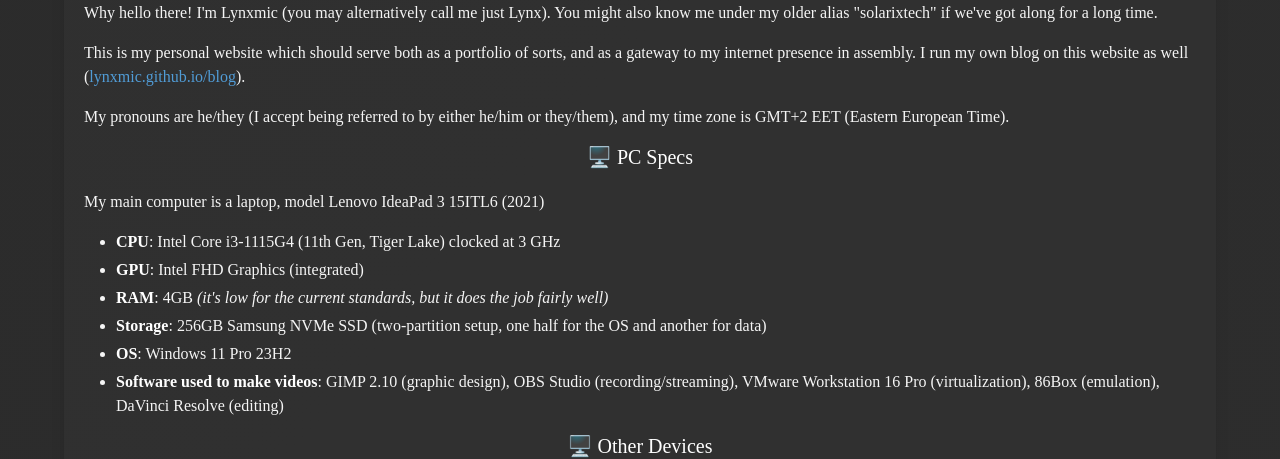
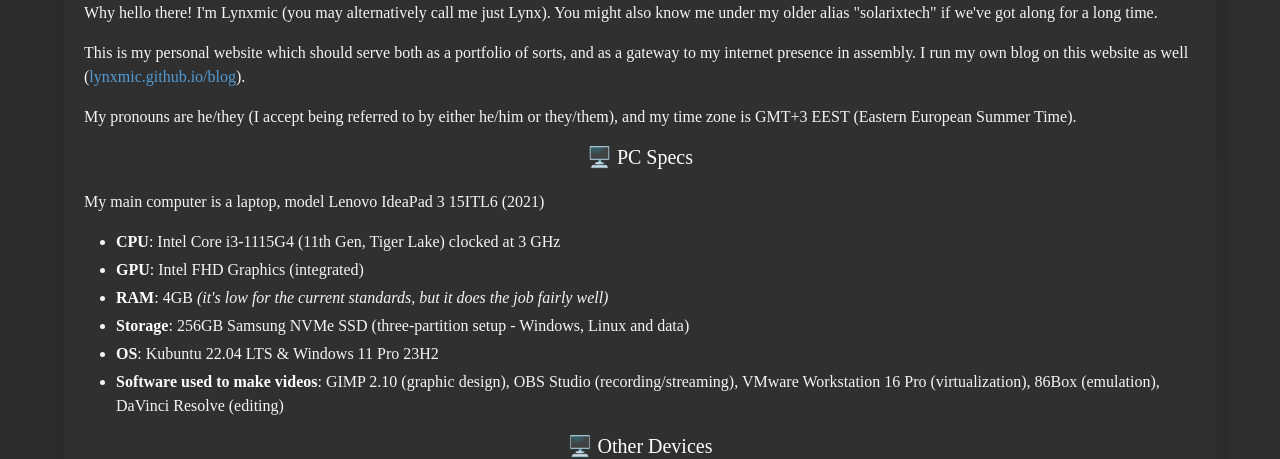
Before and after one commit to theclyron/lynxwebsite, a Jekyll site: the page built from index.html, in a window 1280 px wide. Shown: the part 486-945 px from the top of the page. Built offline with Jekyll 4.4.1, drawn with Linux system fonts in a browser that asks for light colours; some web fonts are replaced.

Commit message:
updated timezone for DST + updated PC specs

```diff
--- a/_includes/about.html
+++ b/_includes/about.html
@@ -4,7 +4,7 @@
     <p>🚧<i>This section is under construction. Expect more to be added over time.</i>🚧</p>
     <p>Why hello there! I'm Lynxmic (you may alternatively call me just Lynx). You might also know me under my older alias "solarixtech" if we've got along for a long time.</p>
     <p>This is my personal website which should serve both as a portfolio of sorts, and as a gateway to my internet presence in assembly. I run my own blog on this website as well (<a href="/blog">lynxmic.github.io/blog</a>).</p>
-    <p>My pronouns are he/they (I accept being referred to by either he/him or they/them), and my time zone is GMT+2 EET (Eastern European Time).</p>
+    <p>My pronouns are he/they (I accept being referred to by either he/him or they/them), and my time zone is GMT+3 EEST (Eastern European Summer Time).</p>
     <p class="subtitle" style="text-align:center;">🖥️ PC Specs</p>
     <p>My main computer is a laptop, model Lenovo IdeaPad 3 15ITL6 (2021)</p>
     <ul>
@@ -18,10 +18,10 @@
        <strong>RAM</strong>: 4GB <i>(it's low for the current standards, but it does the job fairly well)</i>
       </li>
       <li>
-        <strong>Storage</strong>: 256GB Samsung NVMe SSD (two-partition setup, one half for the OS and another for data)
+        <strong>Storage</strong>: 256GB Samsung NVMe SSD (three-partition setup - Windows, Linux and data)
        </li>
        <li>
-        <strong>OS</strong>: Windows 11 Pro 23H2
+        <strong>OS</strong>: Kubuntu 22.04 LTS & Windows 11 Pro 23H2
        </li>
        <li>
         <strong>Software used to make videos</strong>: GIMP 2.10 (graphic design), OBS Studio (recording/streaming), VMware Workstation 16 Pro (virtualization), 86Box (emulation), DaVinci Resolve (editing)
```
